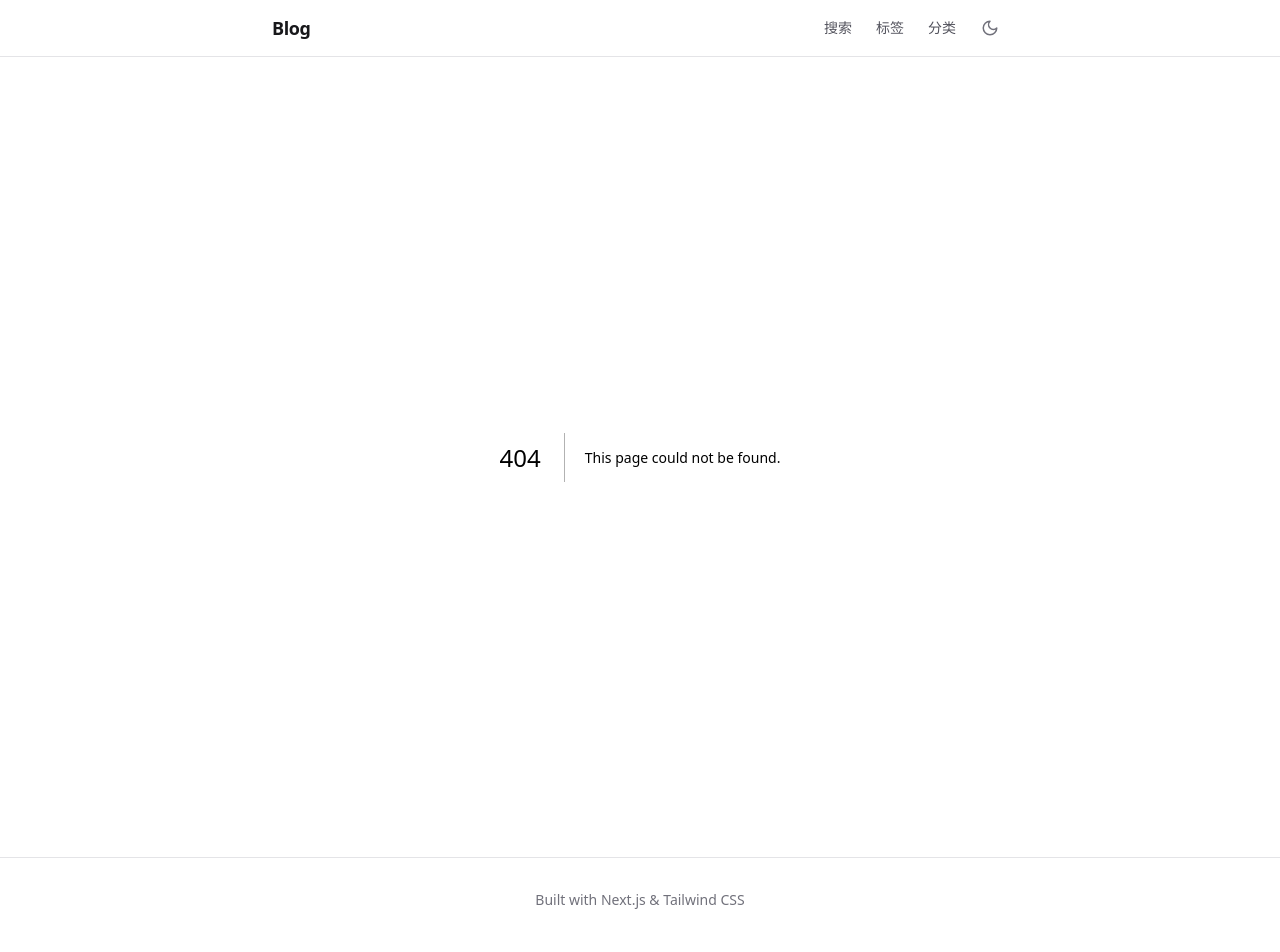
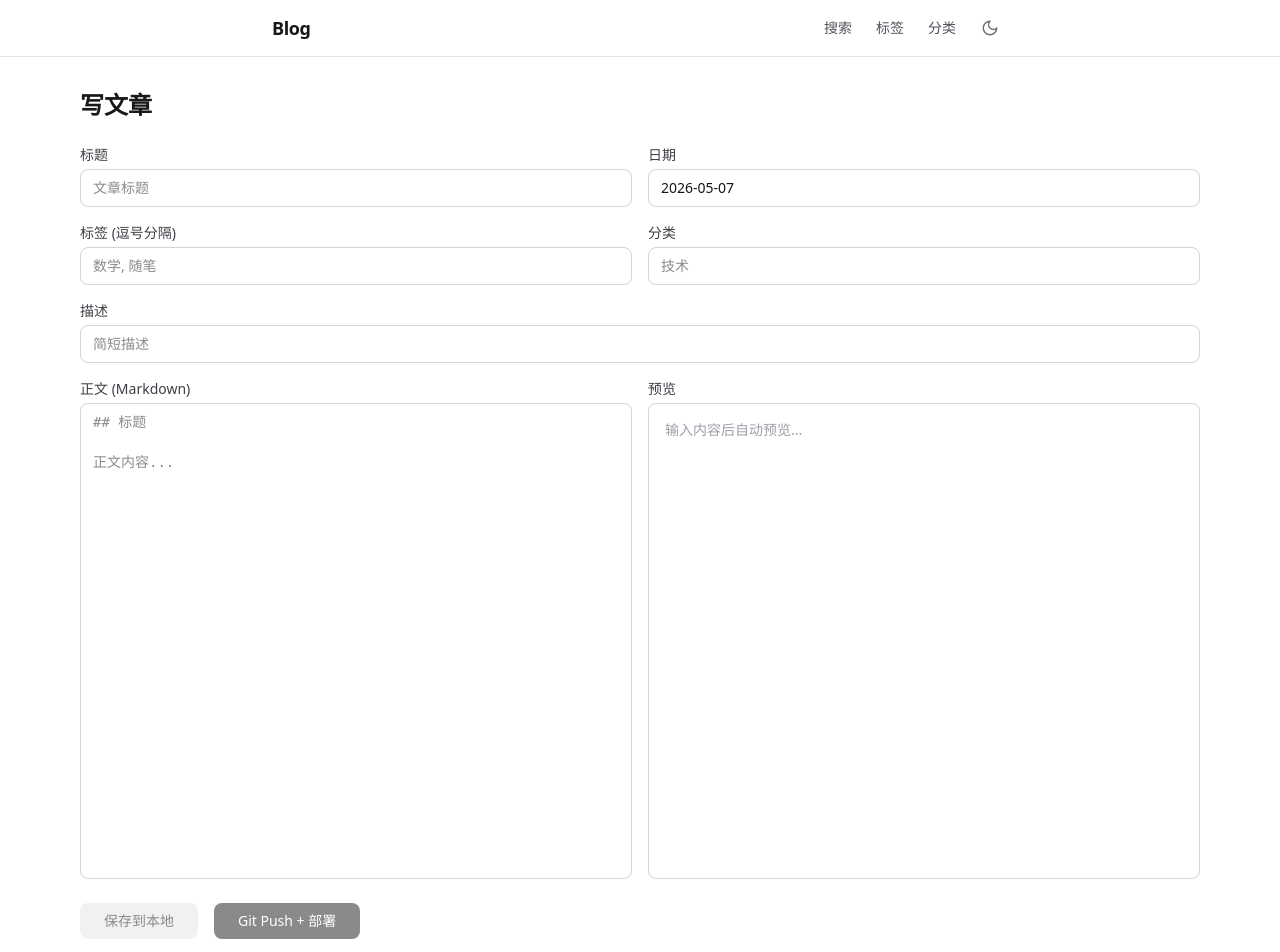
Before and after one commit to delta19890922-sudo/Math-tutor, a Next.js app: page /admin in a window 1280 px wide. Before the commit this address had no page. Shown: the top 952 px of the page. Built offline with nearby package versions, Linux system fonts and the light colour scheme.

Commit message:
feat: add admin editor with live preview

```diff
--- /dev/null
+++ b/app/admin/page.tsx
@@ -0,0 +1,198 @@
+"use client";
+
+import { useState, useCallback, useEffect } from "react";
+
+export default function AdminPage() {
+  const [title, setTitle] = useState("");
+  const [slug, setSlug] = useState("");
+  const [date, setDate] = useState(new Date().toISOString().slice(0, 10));
+  const [description, setDescription] = useState("");
+  const [tags, setTags] = useState("");
+  const [category, setCategory] = useState("");
+  const [content, setContent] = useState("");
+  const [preview, setPreview] = useState("");
+  const [saving, setSaving] = useState(false);
+  const [publishing, setPublishing] = useState(false);
+  const [message, setMessage] = useState("");
+  const [log, setLog] = useState("");
+
+  useEffect(() => {
+    if (!title) return;
+    setSlug(title
+      .toLowerCase()
+      .replace(/[^a-z0-9\u4e00-\u9fa5]+/g, "-")
+      .replace(/(^-|-$)/g, "")
+      .slice(0, 60));
+  }, [title]);
+
+  const updatePreview = useCallback(async (md: string) => {
+    if (!md.trim()) { setPreview(""); return; }
+    try {
+      const res = await fetch("/api/admin/preview", {
+        method: "POST",
+        headers: { "Content-Type": "application/json" },
+        body: JSON.stringify({ content: md }),
+      });
+      const data = await res.json();
+      setPreview(data.html);
+    } catch {
+      setPreview("<p>预览加载失败</p>");
+    }
+  }, []);
+
+  useEffect(() => {
+    const timer = setTimeout(() => updatePreview(content), 500);
+    return () => clearTimeout(timer);
+  }, [content, updatePreview]);
+
+  const buildFrontmatter = () => {
+    const tagList = tags
+      .split(/[,，]/)
+      .map((t) => t.trim())
+      .filter(Boolean)
+      .map((t) => `"${t}"`)
+      .join(", ");
+    return [
+      "---",
+      `title: "${title}"`,
+      `date: "${date}"`,
+      `description: "${description}"`,
+      `tags: [${tagList}]`,
+      `category: "${category}"`,
+      "---",
+      "",
+    ].join("\n");
+  };
+
+  const fullContent = buildFrontmatter() + "\n" + content;
+
+  const handleSave = async () => {
+    setSaving(true);
+    setMessage("");
+    try {
+      const res = await fetch("/api/admin/save-post", {
+        method: "POST",
+        headers: { "Content-Type": "application/json" },
+        body: JSON.stringify({ slug, content: fullContent }),
+      });
+      const data = await res.json();
+      setMessage(data.ok ? "已保存到本地" : data.error);
+    } catch {
+      setMessage("保存失败");
+    }
+    setSaving(false);
+  };
+
+  const handlePublish = async () => {
+    setPublishing(true);
+    setMessage("");
+    setLog("");
+    try {
+      const res = await fetch("/api/admin/publish", {
+        method: "POST",
+        headers: { "Content-Type": "application/json" },
+        body: JSON.stringify({ slug, title }),
+      });
+      const data = await res.json();
+      setMessage(data.ok ? "发布成功!" : data.error);
+      setLog(data.log || "");
+    } catch {
+      setMessage("发布失败");
+    }
+    setPublishing(false);
+  };
+
+  return (
+    <div className="mx-auto max-w-6xl px-4 py-8">
+      <h1 className="text-2xl font-bold mb-6 text-zinc-900 dark:text-zinc-100">
+        写文章
+      </h1>
+
+      <div className="grid grid-cols-2 gap-4 mb-4">
+        <div>
+          <label className="block text-sm font-medium mb-1 text-zinc-700 dark:text-zinc-300">标题</label>
+          <input value={title} onChange={(e) => setTitle(e.target.value)}
+            className="w-full rounded-lg border border-zinc-300 px-3 py-2 text-sm dark:bg-zinc-800 dark:border-zinc-700 dark:text-zinc-100"
+            placeholder="文章标题" />
+        </div>
+        <div>
+          <label className="block text-sm font-medium mb-1 text-zinc-700 dark:text-zinc-300">日期</label>
+          <input value={date} onChange={(e) => setDate(e.target.value)}
+            className="w-full rounded-lg border border-zinc-300 px-3 py-2 text-sm dark:bg-zinc-800 dark:border-zinc-700 dark:text-zinc-100" />
+        </div>
+        <div>
+          <label className="block text-sm font-medium mb-1 text-zinc-700 dark:text-zinc-300">标签 (逗号分隔)</label>
+          <input value={tags} onChange={(e) => setTags(e.target.value)}
+            className="w-full rounded-lg border border-zinc-300 px-3 py-2 text-sm dark:bg-zinc-800 dark:border-zinc-700 dark:text-zinc-100"
+            placeholder="数学, 随笔" />
+        </div>
+        <div>
+          <label className="block text-sm font-medium mb-1 text-zinc-700 dark:text-zinc-300">分类</label>
+          <input value={category} onChange={(e) => setCategory(e.target.value)}
+            className="w-full rounded-lg border border-zinc-300 px-3 py-2 text-sm dark:bg-zinc-800 dark:border-zinc-700 dark:text-zinc-100"
+            placeholder="技术" />
+        </div>
+      </div>
+
+      <div className="mb-2">
+        <label className="block text-sm font-medium mb-1 text-zinc-700 dark:text-zinc-300">
+          描述 {slug && <span className="text-zinc-400 ml-2">slug: {slug}</span>}
+        </label>
+        <input value={description} onChange={(e) => setDescription(e.target.value)}
+          className="w-full rounded-lg border border-zinc-300 px-3 py-2 text-sm dark:bg-zinc-800 dark:border-zinc-700 dark:text-zinc-100"
+          placeholder="简短描述" />
+      </div>
+
+      <div className="grid grid-cols-2 gap-4 mt-4" style={{ minHeight: 500 }}>
+        <div className="flex flex-col">
+          <label className="block text-sm font-medium mb-1 text-zinc-700 dark:text-zinc-300">
+            正文 (Markdown)
+          </label>
+          <textarea
+            value={content}
+            onChange={(e) => setContent(e.target.value)}
+            className="flex-1 w-full rounded-lg border border-zinc-300 px-3 py-2 text-sm font-mono resize-none dark:bg-zinc-800 dark:border-zinc-700 dark:text-zinc-100"
+            placeholder="## 标题&#10;&#10;正文内容..."
+          />
+        </div>
+        <div className="flex flex-col">
+          <label className="block text-sm font-medium mb-1 text-zinc-700 dark:text-zinc-300">
+            预览
+          </label>
+          <div className="flex-1 rounded-lg border border-zinc-300 p-4 overflow-auto dark:border-zinc-700">
+            {preview ? (
+              <div
+                className="prose prose-sm prose-zinc max-w-none dark:prose-invert"
+                dangerouslySetInnerHTML={{ __html: preview }}
+              />
+            ) : (
+              <p className="text-sm text-zinc-400">输入内容后自动预览...</p>
+            )}
+          </div>
+        </div>
+      </div>
+
+      <div className="mt-6 flex items-center gap-4">
+        <button onClick={handleSave} disabled={saving || !slug}
+          className="rounded-lg bg-zinc-200 px-6 py-2 text-sm font-medium hover:bg-zinc-300 disabled:opacity-50 dark:bg-zinc-700 dark:hover:bg-zinc-600 dark:text-zinc-100">
+          {saving ? "保存中..." : "保存到本地"}
+        </button>
+        <button onClick={handlePublish} disabled={publishing || !slug}
+          className="rounded-lg bg-zinc-900 px-6 py-2 text-sm font-medium text-white hover:bg-zinc-700 disabled:opacity-50 dark:bg-white dark:text-zinc-900 dark:hover:bg-zinc-200">
+          {publishing ? "发布中..." : "Git Push + 部署"}
+        </button>
+        {message && (
+          <span className={`text-sm ${message.includes("成功") ? "text-green-600" : "text-red-600"}`}>
+            {message}
+          </span>
+        )}
+      </div>
+
+      {log && (
+        <pre className="mt-4 rounded-lg bg-zinc-100 p-4 text-xs overflow-auto dark:bg-zinc-800 dark:text-zinc-300">
+          {log}
+        </pre>
+      )}
+    </div>
+  );
+}
--- /dev/null
+++ b/app/api/admin/preview/route.ts
@@ -0,0 +1,15 @@
+import { NextRequest } from "next/server";
+import { markdownToHtml } from "@/lib/markdown";
+
+export async function POST(req: NextRequest) {
+  try {
+    const { content } = await req.json();
+    if (!content) {
+      return Response.json({ html: "" });
+    }
+    const html = await markdownToHtml(content);
+    return Response.json({ html });
+  } catch {
+    return Response.json({ html: "<p>预览失败</p>" });
+  }
+}
--- /dev/null
+++ b/app/api/admin/publish/route.ts
@@ -0,0 +1,32 @@
+import { NextRequest } from "next/server";
+import { exec } from "child_process";
+import { promisify } from "util";
+
+const execAsync = promisify(exec);
+
+export async function POST(req: NextRequest) {
+  try {
+    const { slug, title } = await req.json();
+    let log = "";
+
+    const run = async (cmd: string) => {
+      const { stdout, stderr } = await execAsync(cmd, { cwd: process.cwd(), env: { ...process.env, HOME: process.env.HOME } });
+      log += stdout + (stderr || "");
+    };
+
+    await run(`git add content/posts/${slug}.md`);
+    await run(`git commit -m "new post: ${title}"`);
+    await run(`git push`);
+
+    const token = process.env.VERCEL_TOKEN;
+    if (token) {
+      await run(`npx vercel deploy --prod --yes --token ${token}`);
+    } else {
+      log += "\n[提示] 未配置 VERCEL_TOKEN，跳过自动部署。请手动运行 vercel deploy。\n";
+    }
+
+    return Response.json({ ok: true, log });
+  } catch (e: any) {
+    return Response.json({ error: `发布失败: ${e?.message || e}`, log: e?.stdout || "" }, { status: 500 });
+  }
+}
--- /dev/null
+++ b/app/api/admin/save-post/route.ts
@@ -0,0 +1,19 @@
+import fs from "fs";
+import path from "path";
+import { NextRequest } from "next/server";
+
+export async function POST(req: NextRequest) {
+  try {
+    const { slug, content } = await req.json();
+    if (!slug || !content) {
+      return Response.json({ error: "slug 和 content 不能为空" }, { status: 400 });
+    }
+
+    const filePath = path.join(process.cwd(), "content/posts", `${slug}.md`);
+    fs.writeFileSync(filePath, content, "utf-8");
+
+    return Response.json({ ok: true, slug });
+  } catch (e) {
+    return Response.json({ error: `保存失败: ${e}` }, { status: 500 });
+  }
+}
```
